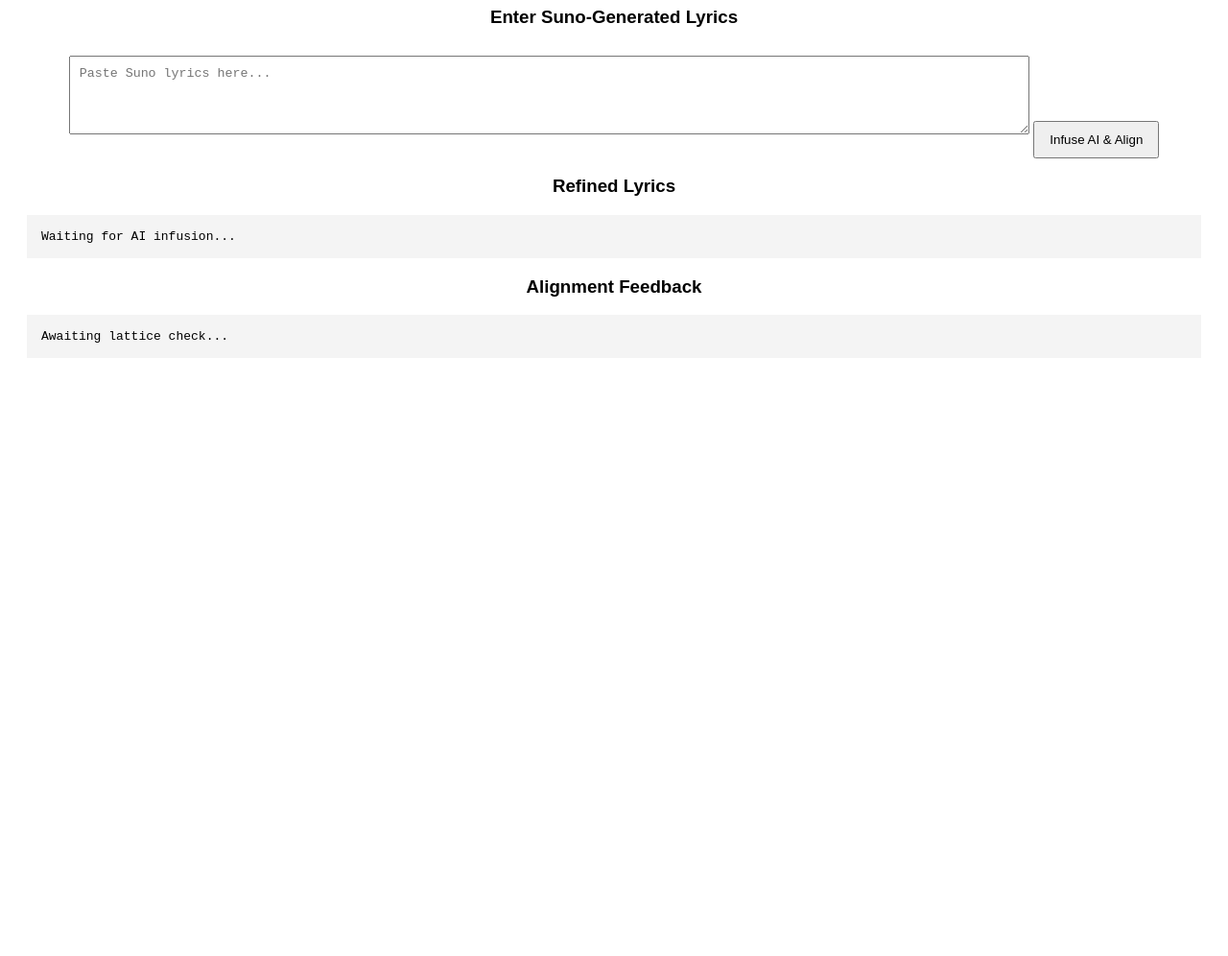
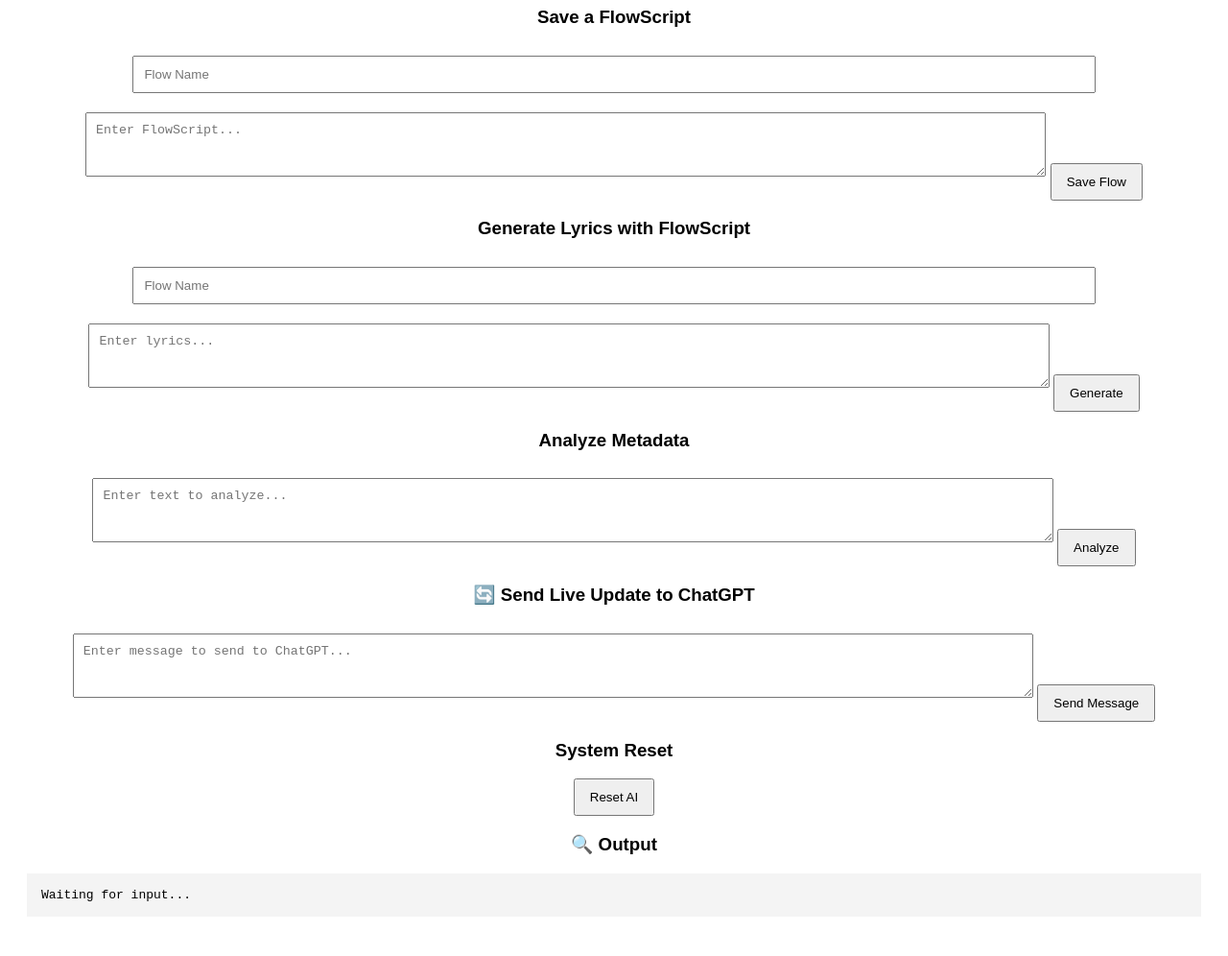
Before and after one commit to Kelushael/Kels-repos, a plain HTML site: page index.html in a window 1280 px wide. Shown: the part 102-1098 px from the top of the page at 96% size. Before the commit the page ends 800 px from the top, so only its background shows below. Drawn offline with Linux system fonts and the light colour scheme.

Commit message:
Update index.html
✅ Frontend (templates/index.html) – ChatGPT Live Notification System 	•	Keeps the original AI FlowScript and metadata processing UI 	•	New function: Sends direct messages to ChatGPT as system updates 	•	Does not require running another script – it simply triggers API calls

```diff
--- a/index.html
+++ b/index.html
@@ -3,7 +3,7 @@
 <head>
     <meta charset="UTF-8">
     <meta name="viewport" content="width=device-width, initial-scale=1.0">
-    <title>AI Lyric Infuser</title>
+    <title>FlowScript AI & ChatGPT Live Relay</title>
     <style>
         body { font-family: Arial, sans-serif; text-align: center; padding: 20px; }
         textarea, input { width: 80%; padding: 10px; margin: 10px 0; }
@@ -12,33 +12,92 @@
     </style>
 </head>
 <body>
-    <h1>🔄 AI Lyric Infuser</h1>
+    <h1>🎶 AI FlowScript & ChatGPT Relay</h1>
 
-    <!-- INPUT LYRIC SECTION -->
-    <h3>Enter Suno-Generated Lyrics</h3>
-    <textarea id="lyricsInput" rows="4" placeholder="Paste Suno lyrics here..."></textarea>
-    <button onclick="refineLyrics()">Infuse AI & Align</button>
+    <!-- FLOW SCRIPT FUNCTIONALITY -->
+    <h3>Save a FlowScript</h3>
+    <input id="flowName" type="text" placeholder="Flow Name">
+    <textarea id="flowScript" rows="3" placeholder="Enter FlowScript..."></textarea>
+    <button onclick="saveFlow()">Save Flow</button>
 
-    <!-- OUTPUT -->
-    <h3>Refined Lyrics</h3>
-    <pre id="refinedOutput">Waiting for AI infusion...</pre>
+    <h3>Generate Lyrics with FlowScript</h3>
+    <input id="flowToUse" type="text" placeholder="Flow Name">
+    <textarea id="lyrics" rows="3" placeholder="Enter lyrics..."></textarea>
+    <button onclick="generateLyrics()">Generate</button>
 
-    <h3>Alignment Feedback</h3>
-    <pre id="alignmentOutput">Awaiting lattice check...</pre>
+    <h3>Analyze Metadata</h3>
+    <textarea id="analyzePrompt" rows="3" placeholder="Enter text to analyze..."></textarea>
+    <button onclick="analyzeText()">Analyze</button>
+
+    <h3>🔄 Send Live Update to ChatGPT</h3>
+    <textarea id="relayMessage" rows="3" placeholder="Enter message to send to ChatGPT..."></textarea>
+    <button onclick="sendRelay()">Send Message</button>
+
+    <h3>System Reset</h3>
+    <button onclick="resetSystem()">Reset AI</button>
+
+    <h3>🔍 Output</h3>
+    <pre id="output">Waiting for input...</pre>
 
     <script>
-        async function refineLyrics() {
-            let lyrics = document.getElementById("lyricsInput").value;
+        async function saveFlow() {
+            let name = document.getElementById("flowName").value;
+            let script = document.getElementById("flowScript").value;
 
-            let response = await fetch("/refine_lyrics", {
+            let response = await fetch("/save_flow", {
                 method: "POST",
                 headers: { "Content-Type": "application/json" },
-                body: JSON.stringify({ lyrics: lyrics })
+                body: JSON.stringify({ flow_name: name, flow_script: script })
             });
 
             let data = await response.json();
-            document.getElementById("refinedOutput").innerText = data.refined_lyrics;
-            document.getElementById("alignmentOutput").innerText = JSON.stringify(data.alignment_feedback, null, 2);
+            document.getElementById("output").innerText = data.message;
+        }
+
+        async function generateLyrics() {
+            let flowName = document.getElementById("flowToUse").value;
+            let lyrics = document.getElementById("lyrics").value;
+
+            let response = await fetch("/generate_with_flow", {
+                method: "POST",
+                headers: { "Content-Type": "application/json" },
+                body: JSON.stringify({ flow_name: flowName, lyrics: lyrics })
+            });
+
+            let data = await response.json();
+            document.getElementById("output").innerText = data.blended_lyrics || data.error;
+        }
+
+        async function analyzeText() {
+            let prompt = document.getElementById("analyzePrompt").value;
+
+            let response = await fetch("/analyze", {
+                method: "POST",
+                headers: { "Content-Type": "application/json" },
+                body: JSON.stringify({ prompt: prompt })
+            });
+
+            let data = await response.json();
+            document.getElementById("output").innerText = JSON.stringify(data.metadata, null, 2);
+        }
+
+        async function sendRelay() {
+            let message = document.getElementById("relayMessage").value;
+
+            let response = await fetch("/relay_message", {
+                method: "POST",
+                headers: { "Content-Type": "application/json" },
+                body: JSON.stringify({ message: message })
+            });
+
+            let data = await response.json();
+            document.getElementById("output").innerText = data.response || data.error;
+        }
+
+        async function resetSystem() {
+            let response = await fetch("/reset");
+            let data = await response.json();
+            document.getElementById("output").innerText = data.message;
         }
     </script>
 </body>
```
